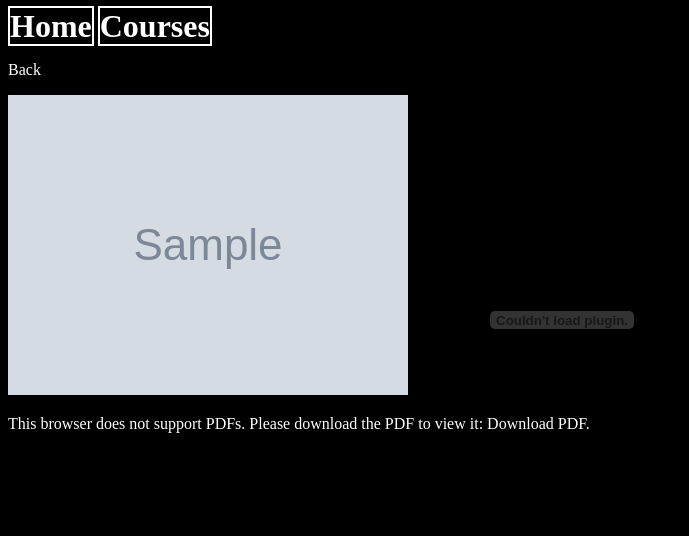
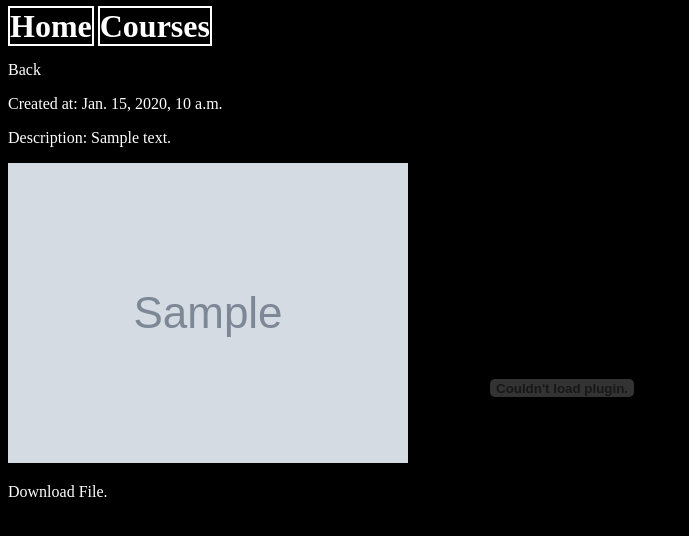
Before and after one commit to hpmalinova/Share-with-me, a Django app: page /drive/courses/1/1/1/1/ in a window 1280 px wide. Shown: the top 536 px of the page, without its empty margins (0-689 px from the left). Run offline with Django 3.2, Linux system fonts and the light colour scheme; tables that the repository leaves empty hold one stand-in row (values such as "Sample post"); grey boxes marked "Sample" are stand-in pictures.

Commit message:
Add distinct when showing courses/specialties and Fix detail.html

```diff
--- a/share_with_me/drive/templates/images/detail.html
+++ b/share_with_me/drive/templates/images/detail.html
@@ -1,12 +1,15 @@
 {% extends "images/base.html" %} {% block content %}
 <p><a href="{% url 'drive:images:list' course specialty subject %}">Back</a></p>
+
+<p> Created at: {{image.created_at}} </p>
+<p>    Description: {{image.description}} </p>
+
 <img src="{{image.image.url}}" />
-<object data="{{image.file}}" type="application/pdf" width="750px" height="750px">
-    {% if image.file %}
+
+{% if image.file %}
     <embed src="{{image.file}}" type="application/pdf">
-        <p>This browser does not support PDFs. Please download the PDF to view it: <a href="{{image.file.url}}">Download PDF</a>.</p>
+        <p><a href="{{image.file.url}}">Download File</a>.</p>
     </embed>
-    {% else %}
-    {% endif %}
-</object>
+{% endif %}
+
 {% endblock %}
--- a/share_with_me/drive/templates/images/list.html
+++ b/share_with_me/drive/templates/images/list.html
@@ -8,5 +8,5 @@
   {% endfor %}
 </ul>
 {% else %}
-<p><strong>No images yet.</strong></p>
+<p><strong>No files yet.</strong></p>
 {% endif %} {% endblock %}
--- a/share_with_me/drive/views/images.py
+++ b/share_with_me/drive/views/images.py
@@ -24,7 +24,7 @@
         request,
         'images/courses.html',
         {
-            'courses': Courses.objects.values_list('course', flat=True)
+            'courses': Courses.objects.values_list('course', flat=True).distinct()
         }
     )
 
@@ -35,7 +35,7 @@
         'images/speciality.html',
         {
             'course': course,
-            'specialties': Courses.objects.values_list('specialty', flat=True).filter(course=course)
+            'specialties': Courses.objects.values_list('specialty', flat=True).filter(course=course).distinct()
         }
     )
 
```
